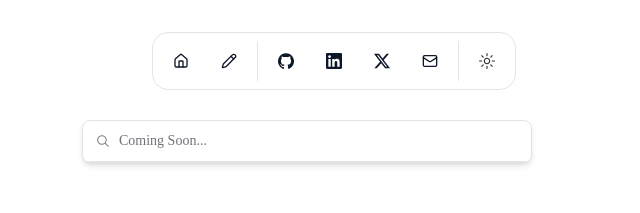
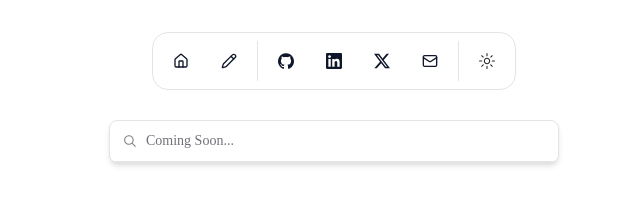
Before and after one commit to nishantb06/website-v2, a Next.js app: page /blog in a window 1280 px wide. Shown: the top 213 px of the page, without its empty margins (306-946 px from the left). Built offline with nearby package versions, Linux system fonts and the light colour scheme.

Commit message:
centering search

```diff
--- a/app/blog/page.tsx
+++ b/app/blog/page.tsx
@@ -4,7 +4,7 @@ export default function Blog() {
   return (
     <div className="py-10 mx-auto max-w-2xl">
       <div className="flex justify-center w-full py-20">
-        <div className="flex gap-2 w-3/4">
+        <div className="flex w-7/1">
           <CommandDemo />
         </div>
       </div>
```
